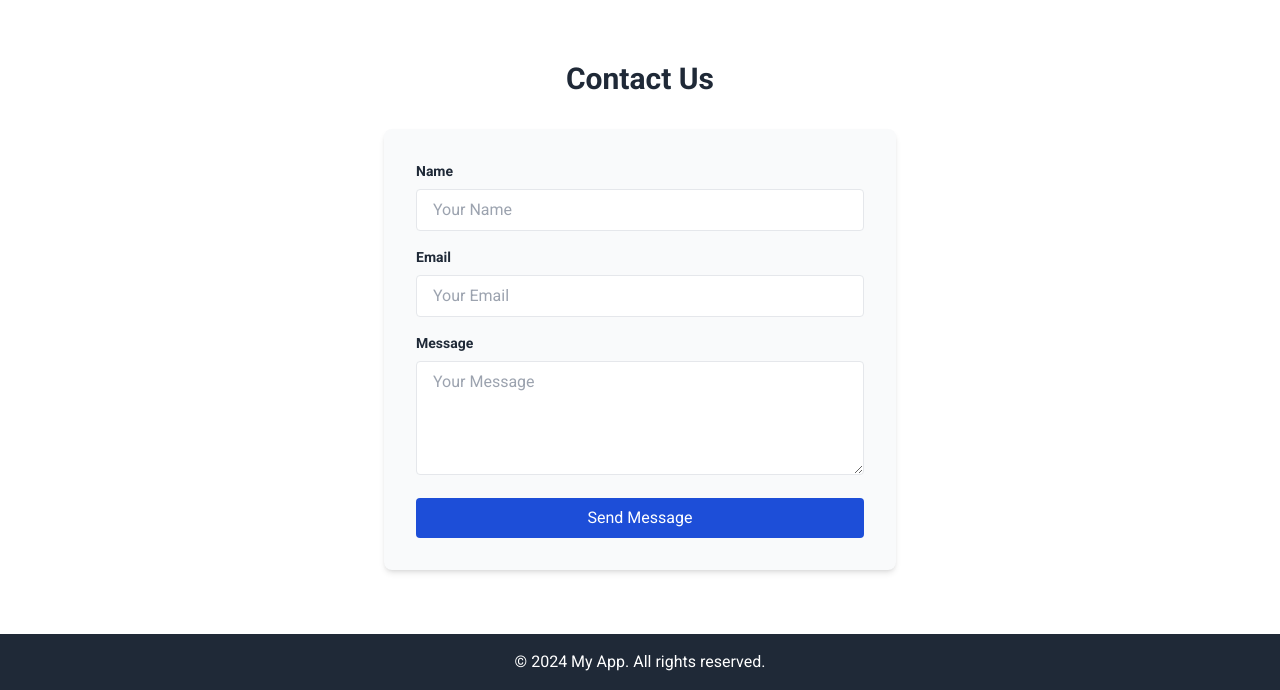
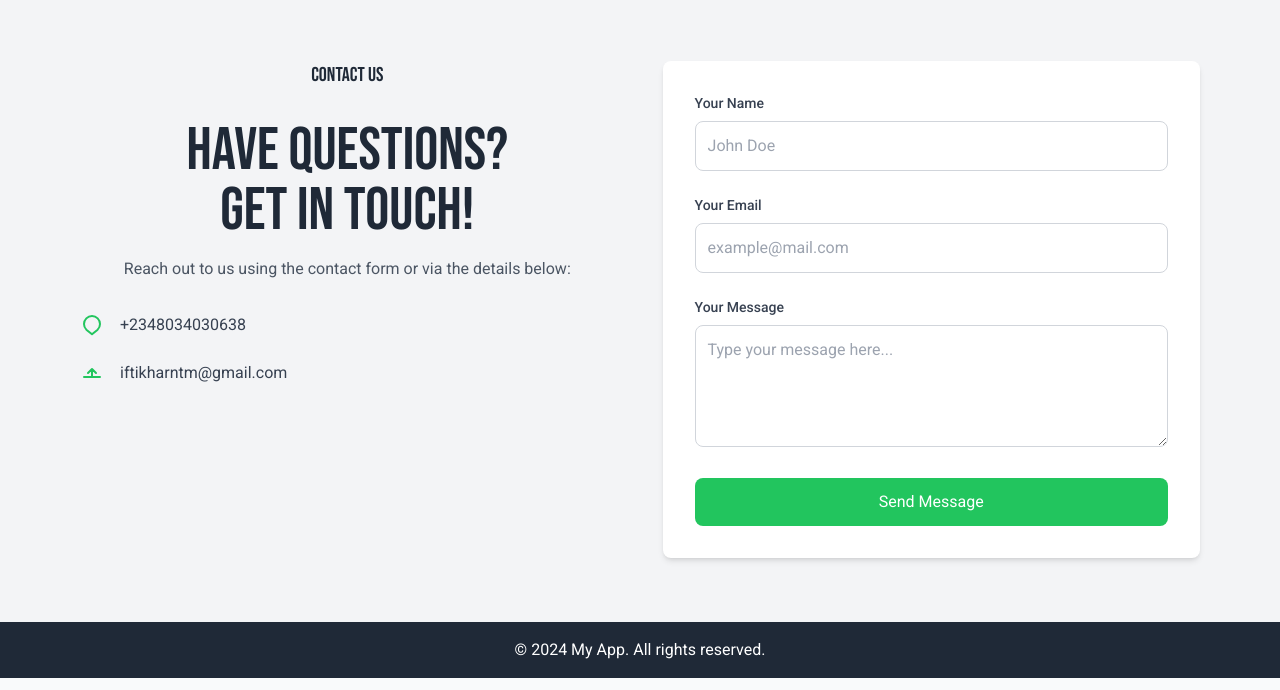
Before and after one commit to augustine-ugwu/ShipandshoreNewSite, a Next.js app: page / in a window 1280 px wide. Shown: the part 3111-3801 px from the top of the page. Built offline with nearby package versions, Linux system fonts and the light colour scheme.

Commit message:
Updated the Contact form

```diff
--- a/src/components/ContactForm.js
+++ b/src/components/ContactForm.js
@@ -1,51 +1,126 @@
-// src/components/ContactForm.js
-export default function ContactForm() {
+import React from "react";
+
+const ContactForm = () => {
   return (
-    <section id="contact" className="py-16 bg-white">
-      <div className="container mx-auto">
-        <h2 className="text-3xl font-bold text-center mb-8">Contact Us</h2>
-        <form className="max-w-lg mx-auto bg-gray-50 p-8 shadow-md rounded-lg">
-          <div className="mb-4">
-            <label htmlFor="name" className="block text-sm font-semibold mb-2">
-              Name
+    <section id="contact" className="bg-gray-100 py-16">
+      <div className="container mx-auto px-6 lg:px-20 flex flex-col md:flex-row items-start gap-12">
+        {/* Left Section */}
+        <div className="w-full md:w-1/2 text-center">
+          <h2 className="font-bebas-neue text-xl mb-8">Contact Us</h2>
+          <h2 className="font-bebas-neue text-4xl md:text-6xl text-gray-800 mb-4">
+            Have Questions? <br /> Get in Touch!
+          </h2>
+          <p className="text-gray-600 mb-8">
+            Reach out to us using the contact form or via the details below:
+          </p>
+
+          <div className="space-y-6">
+            {/* Address */}
+            <div className="flex items-start gap-4">
+              <div className="text-green-500">
+                <svg
+                  xmlns="http://www.w3.org/2000/svg"
+                  className="h-6 w-6"
+                  fill="none"
+                  viewBox="0 0 24 24"
+                  stroke="currentColor"
+                  strokeWidth={2}>
+                  <path
+                    strokeLinecap="round"
+                    strokeLinejoin="round"
+                    d="M17.657 16.657a8 8 0 10-11.314 0L12 21.313l5.657-4.656z"
+                  />
+                </svg>
+              </div>
+              <p className="text-gray-700">+2348034030638</p>
+            </div>
+
+            {/* Email */}
+            <div className="flex items-start gap-4">
+              <div className="text-green-500">
+                <svg
+                  xmlns="http://www.w3.org/2000/svg"
+                  className="h-6 w-6"
+                  fill="none"
+                  viewBox="0 0 24 24"
+                  stroke="currentColor"
+                  strokeWidth={2}>
+                  <path
+                    strokeLinecap="round"
+                    strokeLinejoin="round"
+                    d="M16 12l-4-4m0 0l-4 4m4-4v8m0 0h8m-8 0H4"
+                  />
+                </svg>
+              </div>
+              <p className="text-gray-700">iftikharntm@gmail.com</p>
+            </div>
+          </div>
+        </div>
+
+        {/* Right Section (Contact Form) */}
+        <div className="w-full md:w-1/2 bg-white p-8 rounded-lg shadow-md">
+          <form>
+            {/* Name Field */}
+            <div className="mb-6">
+              <label
+                htmlFor="name"
+                className="block text-sm font-medium text-gray-700">
+                Your Name
               </label>
               <input
                 type="text"
                 id="name"
-              className="w-full px-4 py-2 border rounded focus:outline-none focus:ring-2 focus:ring-primary"
-              placeholder="Your Name"
+                name="name"
+                className="w-full mt-2 p-3 border border-gray-300 rounded-lg focus:ring-2 focus:ring-green-500"
+                placeholder="John Doe"
+                required
               />
             </div>
-          <div className="mb-4">
-            <label htmlFor="email" className="block text-sm font-semibold mb-2">
-              Email
+
+            {/* Email Field */}
+            <div className="mb-6">
+              <label
+                htmlFor="email"
+                className="block text-sm font-medium text-gray-700">
+                Your Email
               </label>
               <input
                 type="email"
                 id="email"
-              className="w-full px-4 py-2 border rounded focus:outline-none focus:ring-2 focus:ring-primary"
-              placeholder="Your Email"
+                name="email"
+                className="w-full mt-2 p-3 border border-gray-300 rounded-lg focus:ring-2 focus:ring-green-500"
+                placeholder="example@mail.com"
+                required
               />
             </div>
-          <div className="mb-4">
+
+            {/* Message Field */}
+            <div className="mb-6">
               <label
                 htmlFor="message"
-              className="block text-sm font-semibold mb-2">
-              Message
+                className="block text-sm font-medium text-gray-700">
+                Your Message
               </label>
               <textarea
                 id="message"
+                name="message"
                 rows="4"
-              className="w-full px-4 py-2 border rounded focus:outline-none focus:ring-2 focus:ring-primary"
-              placeholder="Your Message"></textarea>
+                className="w-full mt-2 p-3 border border-gray-300 rounded-lg focus:ring-2 focus:ring-green-500"
+                placeholder="Type your message here..."
+                required></textarea>
             </div>
+
+            {/* Submit Button */}
             <button
               type="submit"
-            className="w-full bg-primary text-white py-2 rounded hover:bg-secondary transition">
+              className="w-full bg-green-500 text-white py-3 rounded-lg hover:bg-green-600 focus:ring-2 focus:ring-green-500">
               Send Message
             </button>
           </form>
         </div>
+      </div>
     </section>
   );
-}
+};
+
+export default ContactForm;
```
Lines whose indentation alone changed are shown as unchanged.
